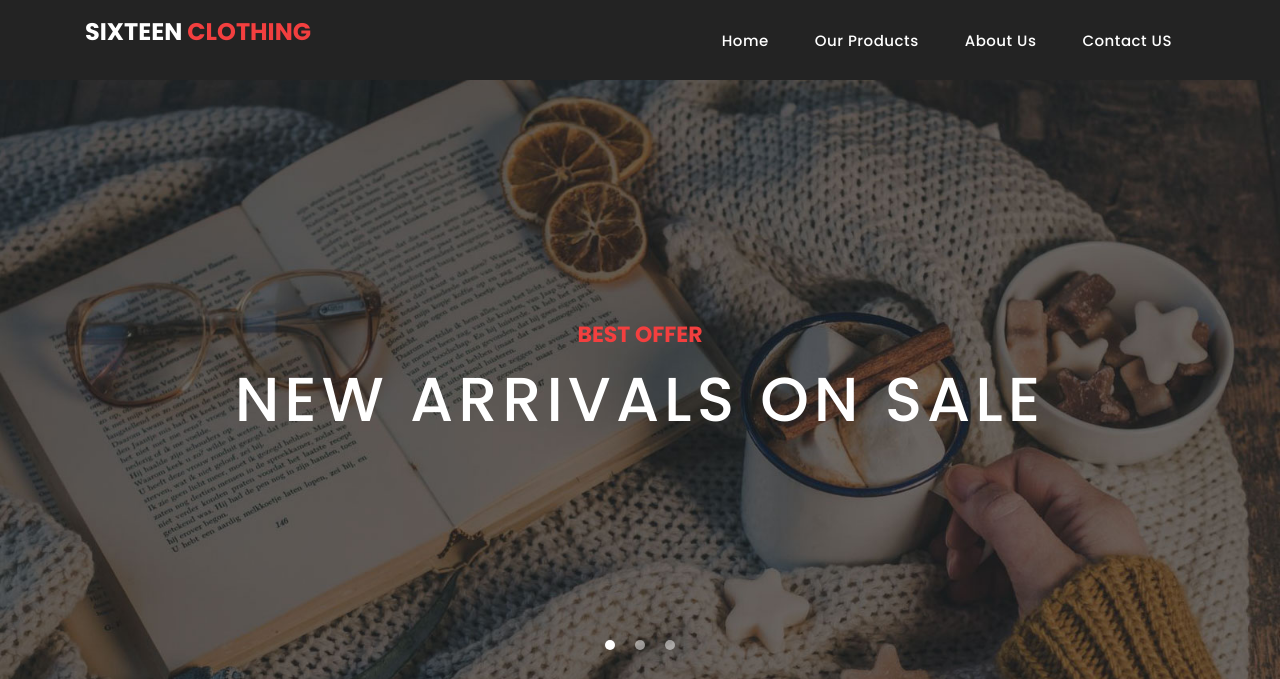
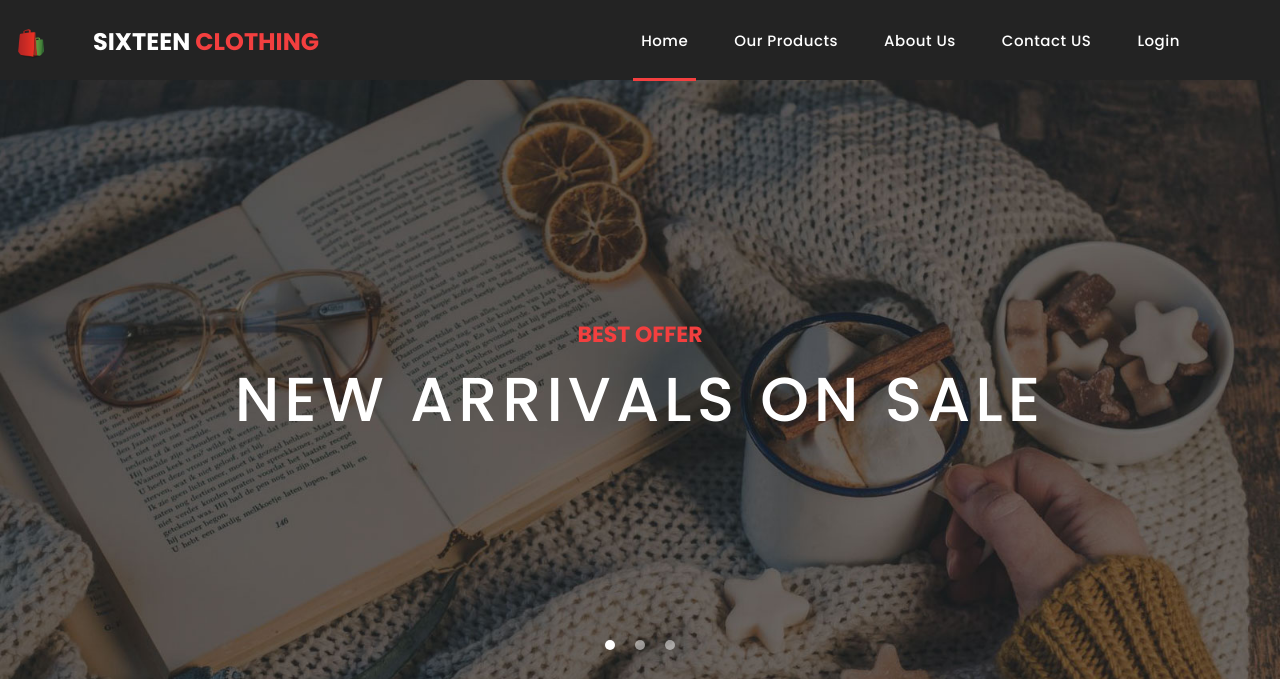
Before and after one commit to Zain-Bajwa/django_ecommerce, a Django app: template core/templates/core/home.html in a window 1280 px wide. Shown: the top 679 px of the page. Run offline with Django 4.2, Linux system fonts and the light colour scheme; the template is opened without the code that fills it, so the values that code supplies are empty; some libraries are stand-ins or nearby versions.

Commit message:
Setup all files according to main branch

```diff
--- a/core/templates/core/Product_list.html
+++ b/core/templates/core/Product_list.html
@@ -1,7 +1,10 @@
 {% extends 'core/layout.html' %}
 
 {% load static %}
+
 {% load filters %}
+
+{% block product_active %}active{% endblock %}
 
 {% block title %}Products{% endblock %}
 
--- a/core/templates/core/about.html
+++ b/core/templates/core/about.html
@@ -1,6 +1,8 @@
 {% extends 'core/layout.html' %}
 
 {% load static %}
+
+{% block about_active %}active{% endblock %}
 
 {% block title %}About{% endblock %}
 
--- a/core/templates/core/home.html
+++ b/core/templates/core/home.html
@@ -2,6 +2,7 @@
 
 {% load static %}
 
+{% block home_active %}active{% endblock %}
 {% block title %}Home{% endblock %}
     <!-- Page Content -->
     <!-- Banner Starts Here -->
@@ -36,7 +37,7 @@
       <div class="col-md-12">
         <div class="section-heading">
           <h2>Latest Products</h2>
-          <a href="{% url 'frontend:products-view' %}">view all products <i class="fa fa-angle-right"></i></a>
+          <a href="{% url 'core:products-view' %}">view all products <i class="fa fa-angle-right"></i></a>
         </div>
       </div>
       <div class="col-md-4">
--- a/core/templates/core/layout.html
+++ b/core/templates/core/layout.html
@@ -44,30 +44,46 @@ https://templatemo.com/tm-546-sixteen-clothing
     {% block header %}
     <header class="">
       <nav class="navbar navbar-expand-lg">
+          <a class="navbar-brand p-3" href="#">
+            <img class="rounded-circle z-depth-2" src="{% static 'media/logo/brand.png' %}" width="30" height="30" alt="">
+          </a>
         <div class="container">
-          <a class="navbar-brand" href="{% url 'frontend:home-view' %}"><h2>Sixteen <em>Clothing</em></h2></a>
+          <a class="navbar-brand" href="{% url 'core:home-view' %}"><h2>Sixteen <em>Clothing</em></h2></a>
           <button class="navbar-toggler" type="button" data-toggle="collapse" data-target="#navbarResponsive" aria-controls="navbarResponsive" aria-expanded="false" aria-label="Toggle navigation">
             <span class="navbar-toggler-icon"></span>
           </button>
           <div class="collapse navbar-collapse" id="navbarResponsive">
             <ul class="navbar-nav ml-auto">
-              <li class="nav-item{% if request.path == '/home/' %} active{% endif %}">
-                <a class="nav-link" href="{% url 'frontend:home-view' %}">Home
+              <li class="nav-item {% block home_active %}{% endblock %}">
+                <a class="nav-link" href="{% url 'core:home-view' %}">Home
                   <span class="sr-only">(current)</span>
                 </a>
               </li>
-              <li class="nav-item{% if request.path == '/products/' %} active{% endif %}">
-                <a class="nav-link" href="{% url 'frontend:products-view' %}">Our Products</a>
+              <li class="nav-item {% block product_active %}{% endblock %}">
+                <a class="nav-link" href="{% url 'core:products-view' %}">Our Products</a>
               </li>
-              <li class="nav-item{% if request.path == '/about/' %} active{% endif %}">
-                <a class="nav-link" href="{% url 'frontend:about-view' %}">About Us</a>
+              <li class="nav-item {% block about_active %}{% endblock %}">
+                <a class="nav-link" href="{% url 'core:about-view' %}">About Us</a>
               </li>
-              <li class="nav-item{% if request.path == '/contact/' %} active{% endif %}">
-                <a class="nav-link" href="{% url 'frontend:contact-view' %}">Contact US</a>
+              <li class="nav-item {% block contact_active %}{% endblock %}">
+                <a class="nav-link" href="{% url 'core:contact-view' %}">Contact US</a>
+              </li>
+              <li class="nav-item" id="login">
+                <a class="nav-link" href="{% url 'authentication:login-view' %}">Login</a>
+              </li>
+              <li class="nav-item d-none" id="logout">
+                <a class="nav-link" href="#" onclick="logout()">Logout</a>
               </li>
             </ul>
           </div>
         </div>
+        <div class="pt-0 navbar-collapse">
+          <ul class="pt-0 navbar-nav ml-auto">
+              <li class="nav-item">
+                <span class="pt-0 navbar-text text-light" id="user-name"></span>
+              </li>
+          </ul>
+      </div>
       </nav>
     </header>
     {% endblock %}
@@ -90,7 +106,40 @@ https://templatemo.com/tm-546-sixteen-clothing
     <script src="{% static 'assets/js/accordions.js' %}"></script>
 
     <script>
-        //debugger
+      function logout(){
+        sessionStorage.removeItem("access")
+        sessionStorage.removeItem("refresh")
+        sessionStorage.removeItem("user_id")
+        window.location.href = "{% url 'authentication:login-view' %}"
+      }
+      async function get_user(){
+
+        const Bearer_access = sessionStorage.access
+        const Bearer_refresh = sessionStorage.refresh
+        const user_id = sessionStorage.user_id
+
+        const header = new Headers({
+          'Content-Type': 'application/json',
+          'Authorization': 'Bearer ' + Bearer_access
+        });
+        const url = "/auth/user/" + user_id
+        let response = await fetch(url, {
+          method: 'GET',
+          headers: header
+        });
+
+        data = await response.json()
+        if (response.ok){
+          document.getElementById("login").classList.add("d-none");
+          document.getElementById("logout").classList.remove("d-none");
+          document.getElementById("user-name").innerHTML = "Mr. " + data.username
+        }
+      }
+
+      $(document).ready(function () {
+        get_user()
+      });
+
     </script>
     <script language = "text/Javascript">
       cleared[0] = cleared[1] = cleared[2] = 0; //set a cleared flag for each field
--- a/core/urls.py
+++ b/core/urls.py
@@ -18,7 +18,7 @@ from .views import (
     ProductListView,
 )
 
-app_name = 'frontend'
+app_name = 'core'
 urlpatterns = [
     path("home/",HomeView.as_view(), name="home-view"),
     path('about/', AboutView.as_view(), name='about-view'),
```
Also changed, not shown: authentication/templates/authentication/login.html (+5 -13 lines), core/static/media/logo/brand.png (added).
